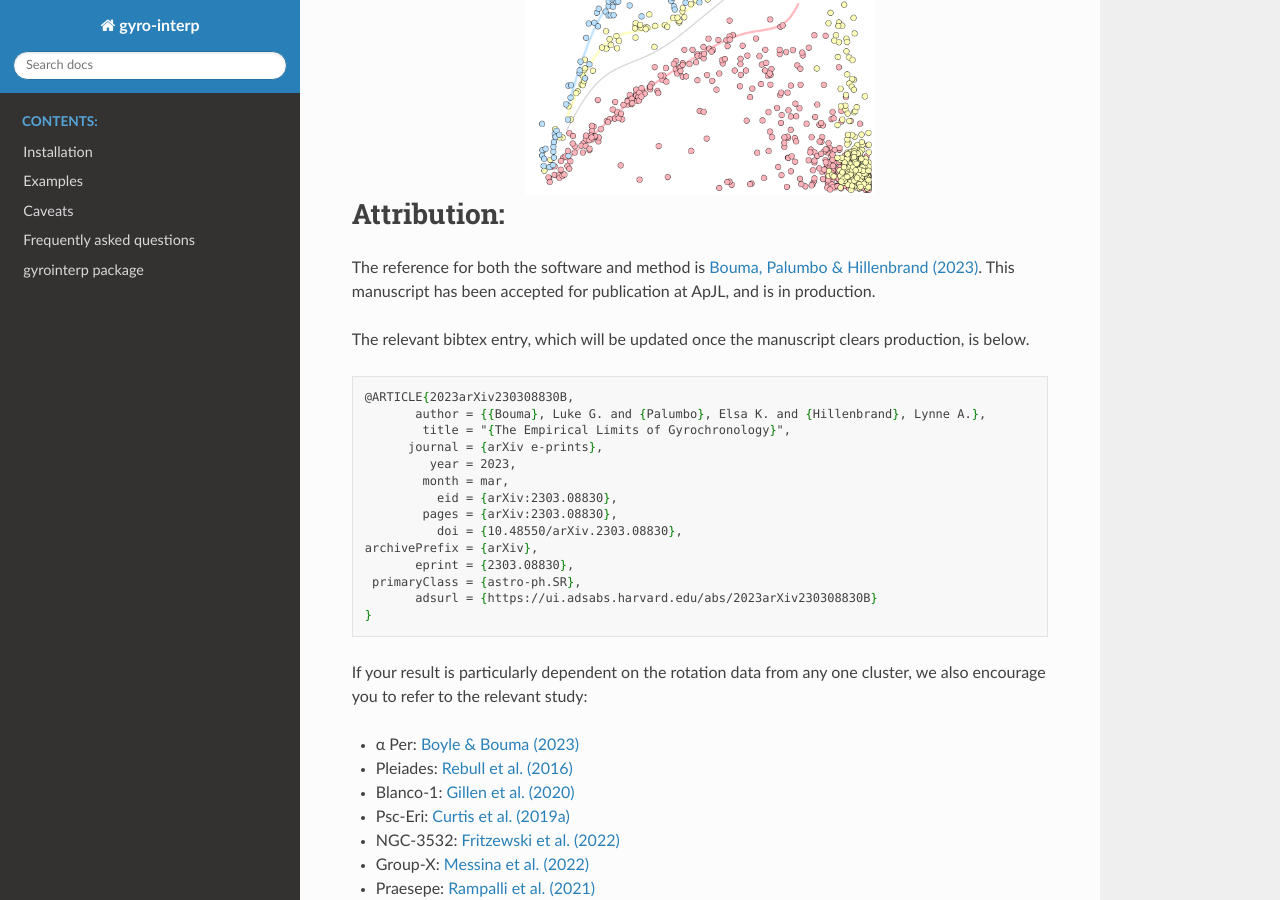
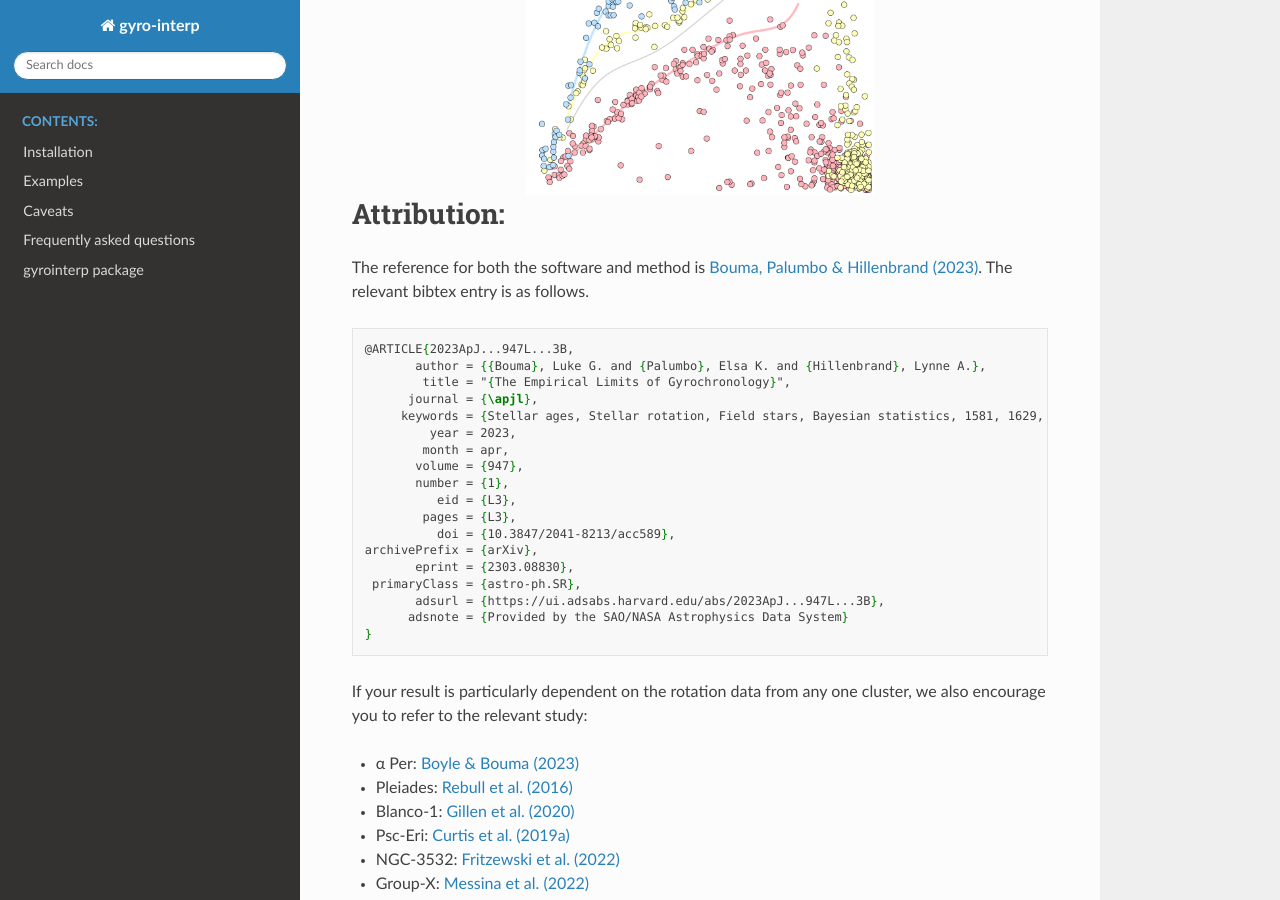
Before and after one commit to lgbouma/gyro-interp, a Sphinx documentation site: the page built from docs/source/index.rst, in a window 1280 px wide and 900 px high, scrolled down 530 px. Built offline with Sphinx 7.4.7 and the Read the Docs theme 2.0.0, drawn with Linux system fonts in a browser that asks for light colours.

Commit message:
update docs

```diff
--- a/docs/source/index.rst
+++ b/docs/source/index.rst
@@ -6,7 +6,7 @@ calculates gyrochronal ages by interpolating between open cluster rotation
 sequences.
 
 ``gyrointerp`` packages the model from `Bouma, Palumbo & Hillenbrand (2023)
-<https://arxiv.org/abs/2303.08830>`_ into a fast and easy-to-use framework.
+<https://ui.adsabs.harvard.edu/abs/2023ApJ...947L...3B>`_ into a fast and easy-to-use framework.
 The documentation below will walk you through the most common use-cases.  For
 brevity, we'll refer to that paper as BPH23.
 
@@ -27,26 +27,28 @@ Attribution:
 ++++++++++++
 
 The reference for both the software and method is `Bouma, Palumbo & Hillenbrand
-(2023) <https://arxiv.org/abs/2303.08830>`_.  This manuscript has been accepted
-for publication at ApJL, and is in production.
-
-The relevant bibtex entry, which will be updated once the manuscript clears production, is below.
+(2023) <https://ui.adsabs.harvard.edu/abs/2023ApJ...947L...3B>`_.
+The relevant bibtex entry is as follows.
 
 .. code-block:: latex
 
-  @ARTICLE{2023arXiv230308830B,
+  @ARTICLE{2023ApJ...947L...3B,
          author = {{Bouma}, Luke G. and {Palumbo}, Elsa K. and {Hillenbrand}, Lynne A.},
           title = "{The Empirical Limits of Gyrochronology}",
-        journal = {arXiv e-prints},
+        journal = {\apjl},
+       keywords = {Stellar ages, Stellar rotation, Field stars, Bayesian statistics, 1581, 1629, 2103, 1900, Astrophysics - Solar and Stellar Astrophysics, Astrophysics - Instrumentation and Methods for Astrophysics},
            year = 2023,
-          month = mar,
-            eid = {arXiv:2303.08830},
-          pages = {arXiv:2303.08830},
-            doi = {10.48550/arXiv.2303.08830},
+          month = apr,
+         volume = {947},
+         number = {1},
+            eid = {L3},
+          pages = {L3},
+            doi = {10.3847/2041-8213/acc589},
   archivePrefix = {arXiv},
          eprint = {2303.08830},
    primaryClass = {astro-ph.SR},
-         adsurl = {https://ui.adsabs.harvard.edu/abs/2023arXiv230308830B}
+         adsurl = {https://ui.adsabs.harvard.edu/abs/2023ApJ...947L...3B},
+        adsnote = {Provided by the SAO/NASA Astrophysics Data System}
   }
 
 If your result is particularly dependent on the rotation data from any
```
Also changed, not shown: README.md (+11 -8 lines).
